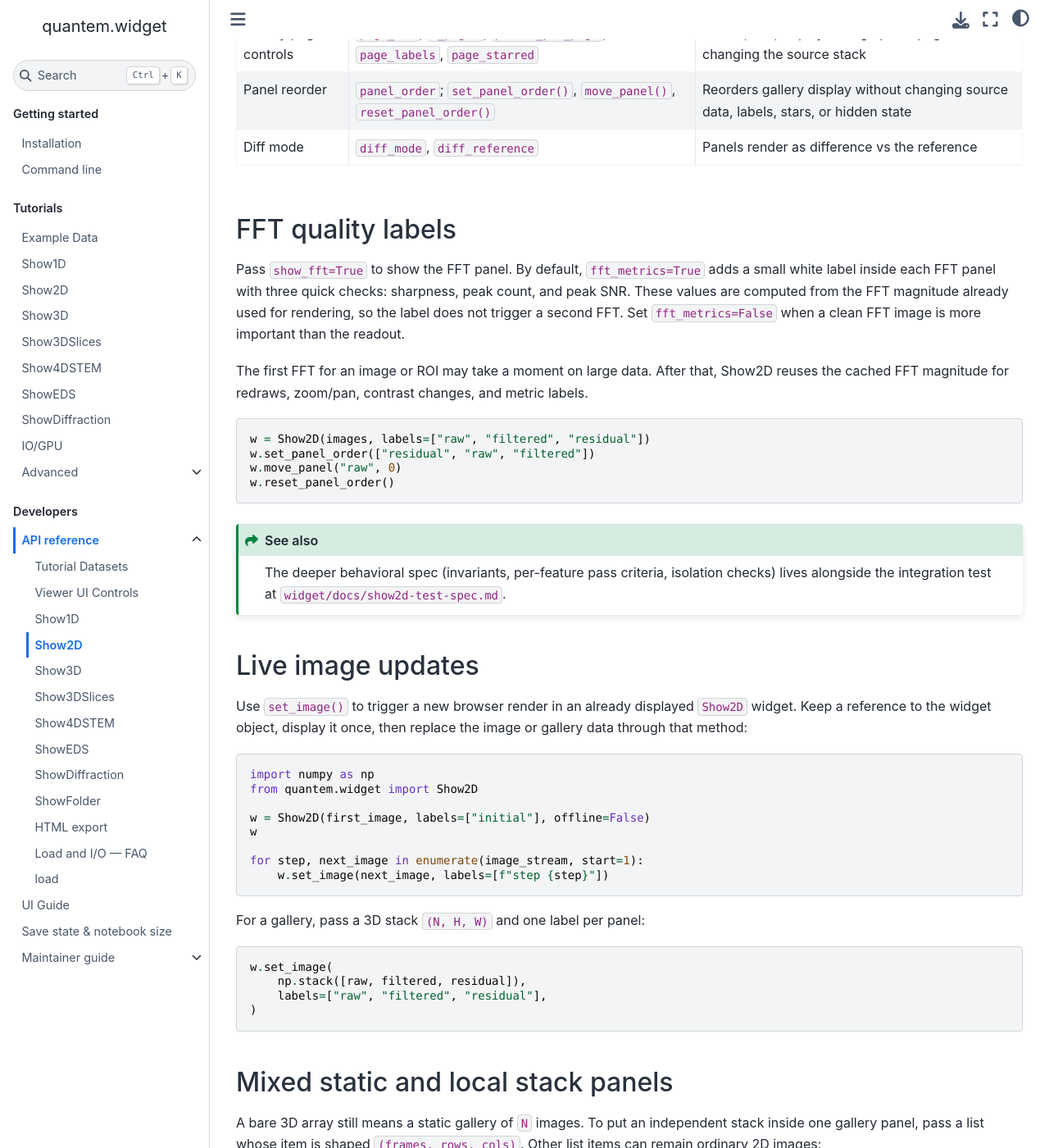
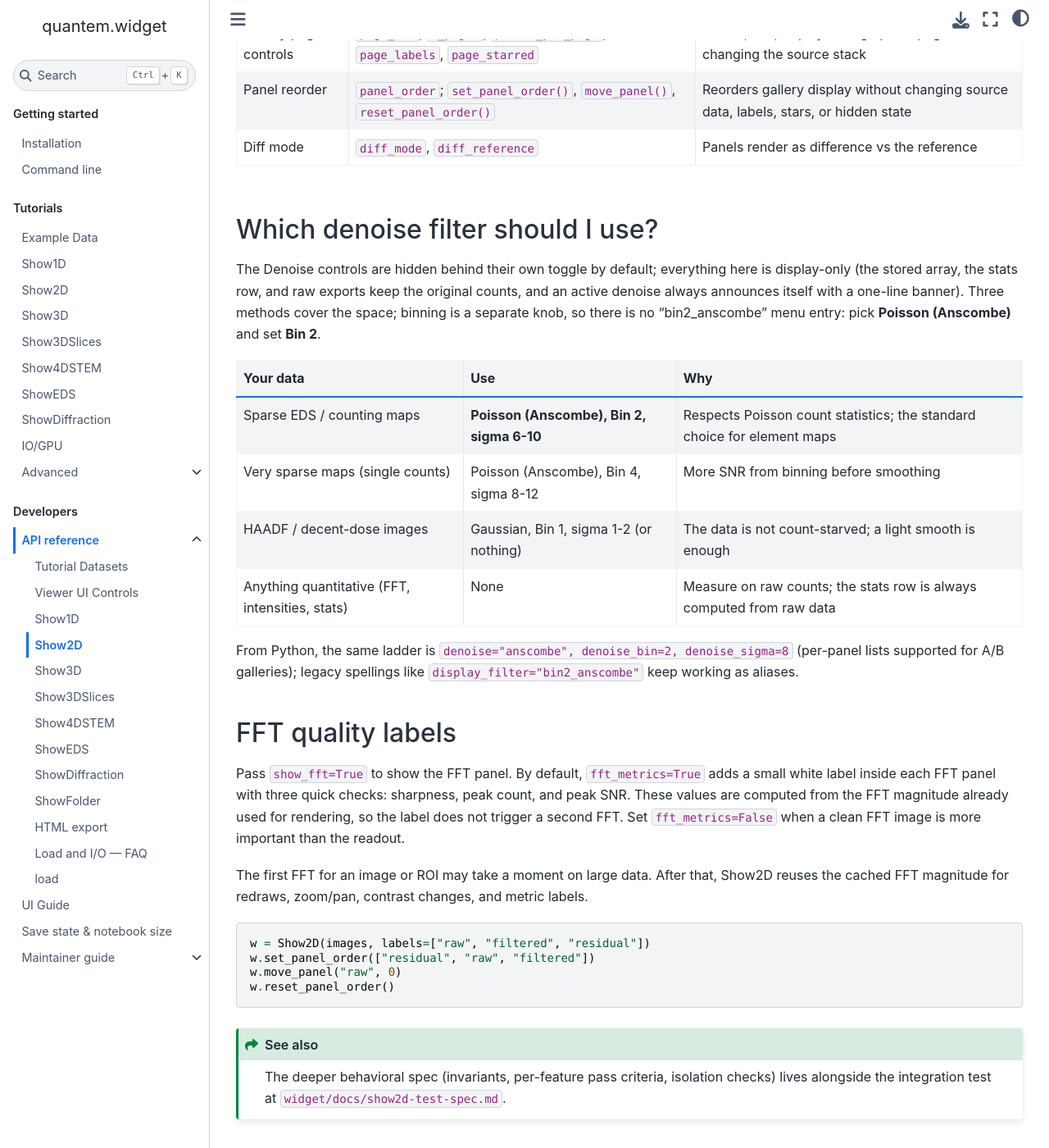
Before and after one commit to bobleesj/quantem.widget, a Jupyter Book: the page built from docs/api/show2d.md, in a window 1280 px wide and 1400 px high, scrolled down 1801 px. Shown: the whole window at 82% size. Built offline with Jupyter Book 1.0.4 settings and Sphinx 7.4.7 and the Sphinx Book theme 1.1.4, drawn with Linux system fonts in a browser that asks for light colours.

Commit message:
docs: add which-denoise-filter FAQ to Show2D reference

```diff
--- a/docs/api/show2d.md
+++ b/docs/api/show2d.md
@@ -42,6 +42,26 @@ no console error, no NaN frame).
 | Gallery page controls | `page_idx`, `n_pages`, `panels_per_page`, `page_labels`, `page_starred` | Switch, star, or play through panel pages without changing the source stack |
 | Panel reorder | `panel_order`; `set_panel_order()`, `move_panel()`, `reset_panel_order()` | Reorders gallery display without changing source data, labels, stars, or hidden state |
 | Diff mode | `diff_mode`, `diff_reference` | Panels render as difference vs the reference |
+
+## Which denoise filter should I use?
+
+The Denoise controls are hidden behind their own toggle by default; everything
+here is display-only (the stored array, the stats row, and raw exports keep
+the original counts, and an active denoise always announces itself with a
+one-line banner). Three methods cover the space; binning is a separate knob,
+so there is no "bin2_anscombe" menu entry: pick **Poisson (Anscombe)** and set
+**Bin 2**.
+
+| Your data | Use | Why |
+|---|---|---|
+| Sparse EDS / counting maps | **Poisson (Anscombe), Bin 2, sigma 6-10** | Respects Poisson count statistics; the standard choice for element maps |
+| Very sparse maps (single counts) | Poisson (Anscombe), Bin 4, sigma 8-12 | More SNR from binning before smoothing |
+| HAADF / decent-dose images | Gaussian, Bin 1, sigma 1-2 (or nothing) | The data is not count-starved; a light smooth is enough |
+| Anything quantitative (FFT, intensities, stats) | None | Measure on raw counts; the stats row is always computed from raw data |
+
+From Python, the same ladder is `denoise="anscombe", denoise_bin=2,
+denoise_sigma=8` (per-panel lists supported for A/B galleries); legacy
+spellings like `display_filter="bin2_anscombe"` keep working as aliases.
 
 ## FFT quality labels
 
```
